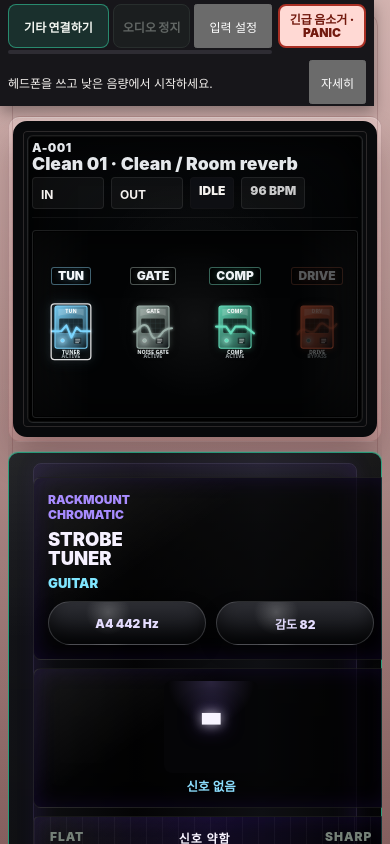
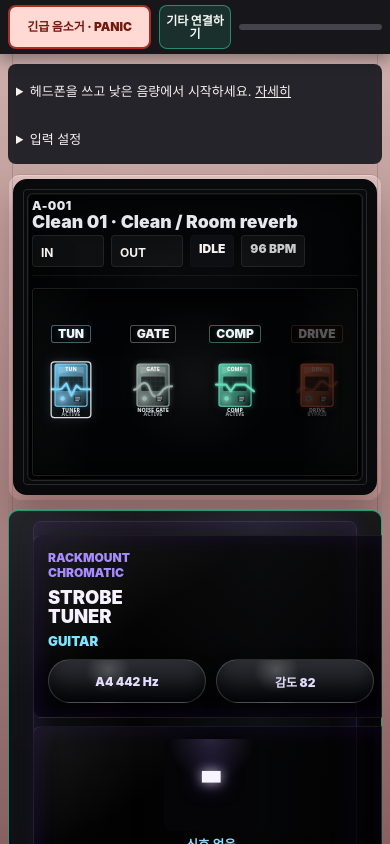
Before and after one commit to kimyounggaur/Guitar-Muti-Effector, a React (Vite) app: page / in a window 390 px wide. Shown: the top 844 px of the page. Built offline with nearby package versions, Linux system fonts and the light colour scheme.

Commit message:
Keep mobile audio transport within 56px and fold settings natively (#21)

```diff
--- a/src/App.tsx
+++ b/src/App.tsx
@@ -94,10 +94,10 @@ function App() {
           errorMessage={errorMessage}
           onConnect={controller.connect}
           onStop={controller.stop}
+          onPanic={controller.panic}
           onDeviceChange={controller.switchInput}
           onOutputDeviceChange={controller.setOutputDevice}
         />
-        <button type="button" className="panic-button" onClick={controller.panic}>{t('panel.app.panic')}</button>
       </div>
       <HardwareFrame
         leftPanel={<LeftModePanel onOpenBoard={() => setActivePresetCategory(null)} />}
--- a/src/components/audio/ConnectGuitarPanel.tsx
+++ b/src/components/audio/ConnectGuitarPanel.tsx
@@ -1,4 +1,5 @@
 import { useEffect, useRef, useState } from 'react';
+import { usePhoneLayout } from '../../hooks/usePhoneLayout';
 import DeviceSelector from './DeviceSelector';
 import { useAudioStore } from '../../store/audioStore';
 import type { InputChannel } from '../../audio/types';
@@ -14,6 +15,7 @@ type ConnectGuitarPanelProps = {
   errorMessage: string;
   onConnect: () => void;
   onStop: () => void;
+  onPanic: () => void;
   onDeviceChange: (deviceId: string) => void;
   onOutputDeviceChange: (deviceId: string) => Promise<void>;
 };
@@ -26,6 +28,7 @@ function ConnectGuitarPanel({
   errorMessage,
   onConnect,
   onStop,
+  onPanic,
   onDeviceChange,
   onOutputDeviceChange,
 }: ConnectGuitarPanelProps) {
@@ -40,9 +43,7 @@ function ConnectGuitarPanel({
   const [outputChanging, setOutputChanging] = useState(false);
   const outputSupported = typeof AudioContext !== 'undefined' && 'setSinkId' in AudioContext.prototype;
   const [deviceNotice, setDeviceNotice] = useState('');
-  // Phone layout only (max-width: 600px): input settings and the safety notes fold away. Desktop ignores these.
-  const [settingsOpen, setSettingsOpen] = useState(false);
-  const [safetyOpen, setSafetyOpen] = useState(false);
+  const isPhone = usePhoneLayout();
   const stopRef = useRef(onStop);
   stopRef.current = onStop;
 
@@ -96,48 +97,21 @@ function ConnectGuitarPanel({
   };
 
   useEffect(() => { if (isConnecting) setDeviceNotice(''); }, [isConnecting]);
-  return (
-    <section
-      className={`connect-section ${settingsOpen ? 'is-settings-open' : ''} ${safetyOpen ? 'is-safety-open' : ''}`}
-      aria-label={t('panel.connect.region')}
-    >
-      <div className="panel-heading">
-        <span>{t('panel.connect.title')}</span>
-        <strong>{isAudioReady ? t('panel.connect.connected') : t('panel.connect.stopped')}</strong>
-      </div>
-
-      <div className="connect-grid">
-        <div className="connection-card">
+  const connectButton = (
     <button className="connect-button" type="button" onClick={onConnect} disabled={isConnecting}>
       {isConnecting ? t('panel.connect.connecting') : t('panel.connect.connect')}
     </button>
+  );
+  const stopButton = (
     <button className="stop-button" type="button" onClick={onStop} disabled={!isAudioReady && !isConnecting}>
-
       {t('panel.connect.stop')}
     </button>
-          <MobileInputMeter />
-          <button
-            className="mobile-only mobile-settings-toggle"
-            type="button"
-            aria-expanded={settingsOpen}
-            aria-controls="audio-input-settings"
-            onClick={() => setSettingsOpen((open) => !open)}
-          >
-
-            {t('panel.connect.settings')}
-          </button>
-        </div>
-        {!isAudioReady ? (
-          <p className="mobile-only mobile-safety-line">
-
-            {t('panel.connect.safetyLine')}
-            <button type="button" aria-expanded={safetyOpen} onClick={() => setSafetyOpen((open) => !open)}>
-              {safetyOpen ? t('panel.common.collapse') : t('panel.common.details')}
-            </button>
-          </p>
-        ) : null}
-
-        <div id="audio-input-settings" className="connect-settings">
+  );
+  const panicButton = (
+    <button className="panic-button" type="button" onClick={onPanic}>{t('panel.app.panic')}</button>
+  );
+  const settings = (
+    <>
       <DeviceSelector
         inputDevices={inputDevices}
         selectedDeviceId={selectedDeviceId}
@@ -166,8 +140,9 @@ function ConnectGuitarPanel({
         </select>
         {!outputSupported && <small>{t('output.notSupportedHint')}</small>}
       </label>
-        </div>
-
+    </>
+  );
+  const safety = (
     <div className="safety-card">
       <strong>{t('panel.connect.safetyTitle')}</strong>
       <ul>
@@ -176,13 +151,56 @@ function ConnectGuitarPanel({
         <li>{t('panel.connect.safety3')}</li>
       </ul>
     </div>
+  );
+  const notices = (
+    <>
+      <InputSafetyNotice isAudioReady={isAudioReady} />
+      {deviceNotice && <p role="status" className="error-message">{deviceNotice}</p>}
+      {outputNotice && <p role="alert" className="error-message">{outputNotice}</p>}
+      {errorMessage && <p role="alert" className="error-message">{errorMessage}</p>}
+    </>
+  );
+
+  if (isPhone) {
+    return (
+      <>
+        <div className="mobile-control-bar" role="group" aria-label={t('panel.connect.region')}>
+          {isAudioReady || isConnecting ? stopButton : connectButton}
+          <MobileInputMeter />
+          {panicButton}
         </div>
-
-      <InputSafetyNotice isAudioReady={isAudioReady} />
-      {deviceNotice ? <p role="status" className="error-message">{deviceNotice}</p> : null}
-      {outputNotice ? <p role="alert" className="error-message">{outputNotice}</p> : null}
-      {errorMessage ? <p role="alert" className="error-message">{errorMessage}</p> : null}
+        <div className="mobile-input-options">
+          {!isAudioReady && (
+            <details className="mobile-safety">
+              <summary>{t('panel.connect.safetyLine')} <span>{t('panel.common.details')}</span></summary>
+              {safety}
+            </details>
+          )}
+          <details className="mobile-settings">
+            <summary>{t('panel.connect.settings')}</summary>
+            {settings}
+          </details>
+          {notices}
+        </div>
+      </>
+    );
+  }
+  return (
+    <>
+      <section className="connect-section" aria-label={t('panel.connect.region')}>
+        <div className="panel-heading">
+          <span>{t('panel.connect.title')}</span>
+          <strong>{isAudioReady ? t('panel.connect.connected') : t('panel.connect.stopped')}</strong>
+        </div>
+        <div className="connect-grid">
+          <div className="connection-card">{connectButton}{stopButton}</div>
+          <div className="connect-settings">{settings}</div>
+          {safety}
+        </div>
+        {notices}
       </section>
+      {panicButton}
+    </>
   );
 }
 
--- /dev/null
+++ b/src/hooks/usePhoneLayout.ts
@@ -0,0 +1,13 @@
+import { useSyncExternalStore } from 'react';
+
+const query = '(max-width: 600px)';
+
+function subscribe(notify: () => void) {
+  const media = window.matchMedia(query);
+  media.addEventListener('change', notify);
+  return () => media.removeEventListener('change', notify);
+}
+
+export function usePhoneLayout() {
+  return useSyncExternalStore(subscribe, () => window.matchMedia(query).matches, () => false);
+}
--- a/src/styles/mobile.css
+++ b/src/styles/mobile.css
@@ -23,124 +23,75 @@
     display: contents
   }
 
-  /* 1. Top bar: connect / stop, input level, PANIC. Stays at the top while scrolling. */
+  /* Only the transport controls stick. Instructions, settings and warnings scroll with the page. */
   .hardware-app .hardware-primary-controls {
+    display: contents
+  }
+
+  .mobile-control-bar {
     order: 1;
     position: sticky;
     top: 0;
     z-index: 30;
     display: grid;
-    grid-template-columns: minmax(0, 1fr) 88px;
+    grid-template-columns: minmax(0, 1fr) minmax(24px, .5fr) minmax(88px, 1fr);
     align-items: center;
-    gap: 6px;
+    gap: 8px;
     margin: 0 -8px;
-    padding: 4px 8px 2px;
-    border-radius: 0;
+    padding: 5px 8px;
     background: #17161a;
     box-shadow: 0 6px 14px rgba(0, 0, 0, 0.35)
   }
 
-  .hardware-primary-controls .connect-section {
-    display: contents
-  }
-
-  .hardware-primary-controls .connect-section > .panel-heading,
-  .hardware-primary-controls .safety-card {
-    display: none
-  }
-
-  .hardware-primary-controls .connect-grid {
-    display: contents
-  }
-
-  .hardware-primary-controls .connection-card {
-    grid-column: 1;
-    grid-row: 1;
-    display: grid;
-    grid-template-columns: minmax(0, 1.3fr) minmax(0, 1fr) minmax(0, 1fr);
-    grid-template-rows: 44px 4px;
-    gap: 2px 4px;
-    min-height: 0;
-    padding: 0;
-    border: 0;
-    background: none;
-    box-shadow: none
-  }
-
-  .hardware-primary-controls .connection-card > button {
-    grid-row: 1;
+  .hardware-primary-controls .mobile-control-bar button {
     min-height: 44px;
     height: 44px;
-    padding: 0 4px;
-    font-size: var(--fs-xs);
-    white-space: nowrap
-  }
-
-  .hardware-primary-controls .mobile-input-meter {
-    grid-column: 1 / -1;
-    grid-row: 2;
-    position: relative;
-    display: block;
-    height: 4px;
-    overflow: hidden;
-    border-radius: 2px;
-    background: #2e2c33
-  }
-
-  .hardware-primary-controls .mobile-input-meter i {
-    position: absolute;
-    inset: 0 auto 0 0;
-    background: linear-gradient(90deg, #36f0ce, #ff5d54)
-  }
-
-  .hardware-primary-controls > .panic-button {
-    grid-column: 2;
-    grid-row: 1;
-    min-height: 44px;
-    height: 44px;
+    align-self: center;
     margin: 0;
     padding: 0 4px;
     font-size: var(--fs-xs);
     line-height: 1.1
   }
 
-  /* Input settings fold into one toggle; the safety notes become one line before connecting. */
-  .hardware-primary-controls .connect-settings {
-    display: none
+  .mobile-input-meter {
+    position: relative;
+    display: block;
+    height: 6px;
+    overflow: hidden;
+    border-radius: 3px;
+    background: #44424a
   }
 
-  .hardware-primary-controls .connect-section.is-settings-open .connect-settings {
-    grid-column: 1 / -1;
-    display: grid;
-    gap: 8px;
-    padding: 4px 0
+  .mobile-input-meter i {
+    position: absolute;
+    inset: 0 auto 0 0;
+    background: linear-gradient(90deg, #36f0ce, #ff5d54)
   }
 
-  .hardware-primary-controls .mobile-safety-line {
-    grid-column: 1 / -1;
-    display: flex;
-    align-items: center;
-    justify-content: space-between;
-    gap: 8px;
-    margin: 0;
-    color: #f5f2ef;
-    font-size: var(--fs-xs)
+  .mobile-input-options {
+    order: 1;
+    display: grid;
+    gap: 4px;
+    padding: 4px 8px;
+    border-radius: 8px;
+    background: #25242a;
+    color: #f5f2ef
   }
 
-  .hardware-primary-controls .mobile-safety-line button {
+  .mobile-input-options summary {
     min-height: 44px;
-    padding: 0 10px;
-    font-size: var(--fs-xs)
+    align-content: center;
+    cursor: pointer;
+    font-size: var(--fs-sm)
   }
 
-  .hardware-primary-controls .connect-section.is-safety-open .safety-card {
-    grid-column: 1 / -1;
-    display: block
+  .mobile-safety summary span {
+    text-decoration: underline
   }
 
-  .hardware-primary-controls .error-message {
-    grid-column: 1 / -1;
-    margin: 0
+  .mobile-settings .device-selector {
+    min-height: 0;
+    margin-bottom: 6px
   }
 
   /* 2. LCD: patch name and the chain on one horizontally scrolling line. */
@@ -178,21 +129,26 @@
     order: 9
   }
 
-  .audio-file-player:not(.is-open) > :not(.panel-heading) {
+  .audio-file-player summary.panel-heading {
+    display: flex;
+    align-items: center;
+    gap: 8px;
+    min-height: 44px;
+    margin-bottom: 0;
+    cursor: pointer
+  }
+
+  .audio-file-player .mobile-panel-toggle {
+    margin-left: auto
+  }
+
+  .audio-file-player:not([open]) .when-open,
+  .audio-file-player[open] .when-closed {
     display: none
   }
 
-  .audio-file-player .panel-heading {
-    display: flex;
-    align-items: center;
-    gap: 8px
-  }
-
-  .audio-file-player .mobile-panel-toggle {
-    margin-left: auto;
-    min-height: 44px;
-    padding: 0 12px;
-    font-size: var(--fs-xs)
+  .audio-file-player[open] > :not(summary) {
+    margin-top: 12px
   }
 
   /* Decoration and duplicate controls stay off the phone screen. */
```
Also changed, not shown: scripts/css-usage.mjs (+8 -4 lines), src/components/audio/AudioFilePlayerPanel.tsx (+22 -18 lines), 5 other files (tests, documents, lock files or other folders). Lines whose indentation alone changed are shown as unchanged.
